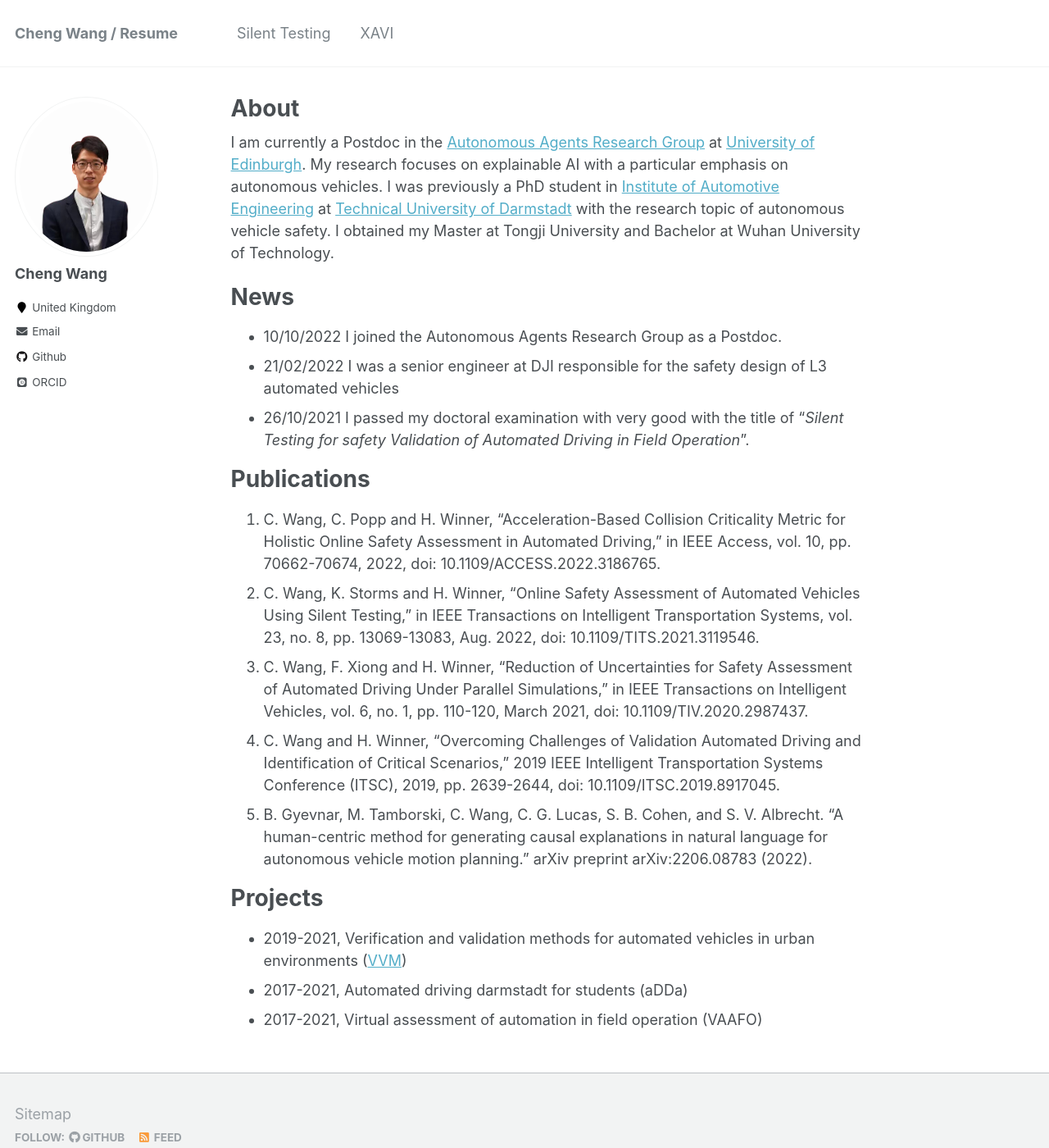
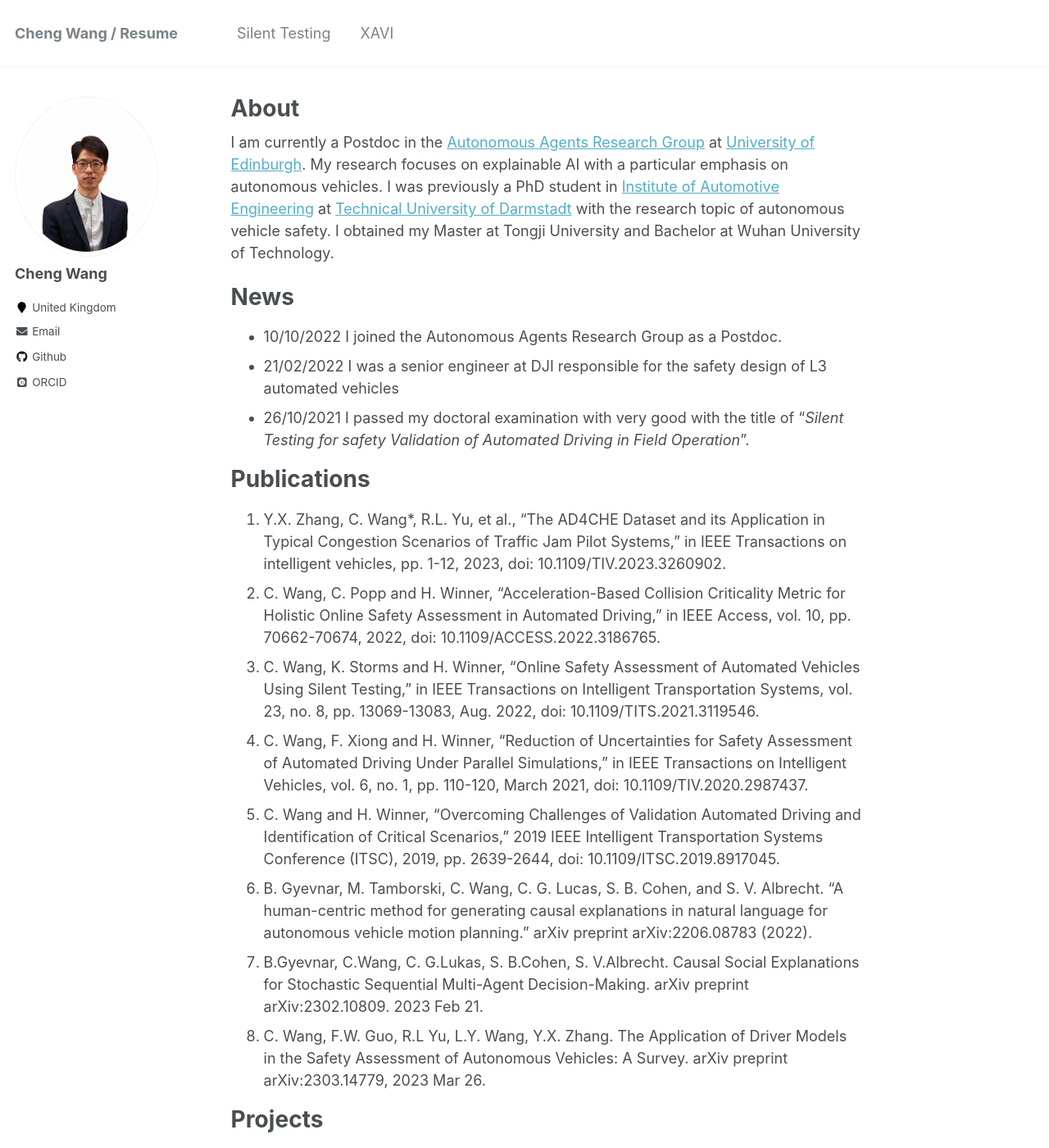
Before and after one commit to ChengWang2018/chengwang.github.io, a Jekyll site: the page built from _pages/about.md, in a window 1280 px wide and 1400 px high. Shown: the whole window at 82% size. Built offline with Jekyll 4.4.1, drawn with Linux system fonts in a browser that asks for light colours; some web fonts are replaced.

Commit message:
Update about.md

```diff
--- a/_pages/about.md
+++ b/_pages/about.md
@@ -19,11 +19,14 @@ News
 
 Publications
 ======
+1. Y.X. Zhang, C. Wang*, R.L. Yu, et al., “The AD4CHE Dataset and its Application in Typical Congestion Scenarios of Traffic Jam Pilot Systems,” in IEEE Transactions on intelligent vehicles, pp. 1-12, 2023, doi: 10.1109/TIV.2023.3260902.
 1. C. Wang, C. Popp and H. Winner, "Acceleration-Based Collision Criticality Metric for Holistic Online Safety Assessment in Automated Driving," in IEEE Access, vol. 10, pp. 70662-70674, 2022, doi: 10.1109/ACCESS.2022.3186765.
 2. C. Wang, K. Storms and H. Winner, "Online Safety Assessment of Automated Vehicles Using Silent Testing," in IEEE Transactions on Intelligent Transportation Systems, vol. 23, no. 8, pp. 13069-13083, Aug. 2022, doi: 10.1109/TITS.2021.3119546.
 3. C. Wang, F. Xiong and H. Winner, "Reduction of Uncertainties for Safety Assessment of Automated Driving Under Parallel Simulations," in IEEE Transactions on Intelligent Vehicles, vol. 6, no. 1, pp. 110-120, March 2021, doi: 10.1109/TIV.2020.2987437.
 4. C. Wang and H. Winner, "Overcoming Challenges of Validation Automated Driving and Identification of Critical Scenarios," 2019 IEEE Intelligent Transportation Systems Conference (ITSC), 2019, pp. 2639-2644, doi: 10.1109/ITSC.2019.8917045.
 5. B. Gyevnar, M. Tamborski, C. Wang, C. G. Lucas, S. B. Cohen, and S. V. Albrecht. "A human-centric method for generating causal explanations in natural language for autonomous vehicle motion planning." arXiv preprint arXiv:2206.08783 (2022).
+6. B.Gyevnar, C.Wang, C. G.Lukas, S. B.Cohen, S. V.Albrecht. Causal Social Explanations for Stochastic Sequential Multi-Agent Decision-Making. arXiv preprint arXiv:2302.10809. 2023 Feb 21.
+7. C. Wang, F.W. Guo, R.L Yu, L.Y. Wang, Y.X. Zhang. The Application of Driver Models in the Safety Assessment of Autonomous Vehicles: A Survey. arXiv preprint arXiv:2303.14779, 2023 Mar 26.
 
 Projects
 ======
```
